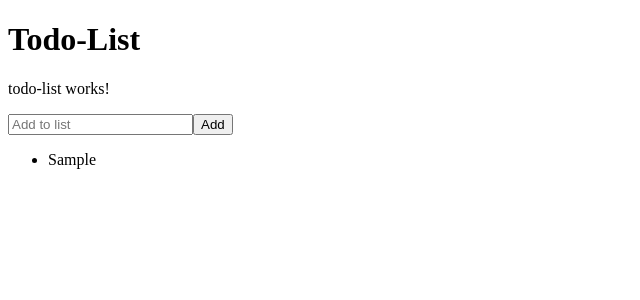
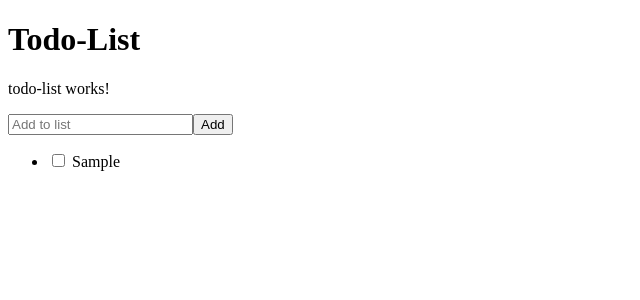
Before and after one commit to Ntshangase/todo-app, an Angular app: page / in a window 1280 px wide. Both pictures are taken after typing "Sample" into the empty fields and a click on the button "Add". Shown: the top 300 px of the page, without its empty margins (0-640 px from the left). Built offline with nearby package versions, Linux system fonts and the light colour scheme.

Commit message:
feat: added checkbox

```diff
--- a/src/app/todo-list/todo-list.component.html
+++ b/src/app/todo-list/todo-list.component.html
@@ -1,10 +1,12 @@
 <p>todo-list works!</p>
 
-<form (ngSubmit)="addTodo()">
+<form (ngSubmit)="addTodo(newTodo)">
     <input type="text" [(ngModel)]="newTodo" placeholder="Add to list" name="newTodo">
     <button type="submit">Add</button>
 </form>
 
 <ul>
-    <li *ngFor="let todo of todos">{{todo}}</li>
+    <li *ngFor="let todo of todos">
+        <input type="checkbox" [(ngModel)]="todo.completed"> {{todo.todo}}
+    </li>
 </ul>
--- a/src/app/todo-list/todo-list.component.ts
+++ b/src/app/todo-list/todo-list.component.ts
@@ -7,10 +7,10 @@ import { Component } from '@angular/core';
 })
 export class TodoListComponent {
   newTodo: string = '';
-  todos: string[] = [];
+  todos: { todo: string; completed: boolean }[] = [];
 
-  addTodo() {
-    this.todos.push(this.newTodo);
+  addTodo(todo: string) {
+    this.todos.push({ todo: todo, completed: false });
     this.newTodo = '';
   }
 }
```
